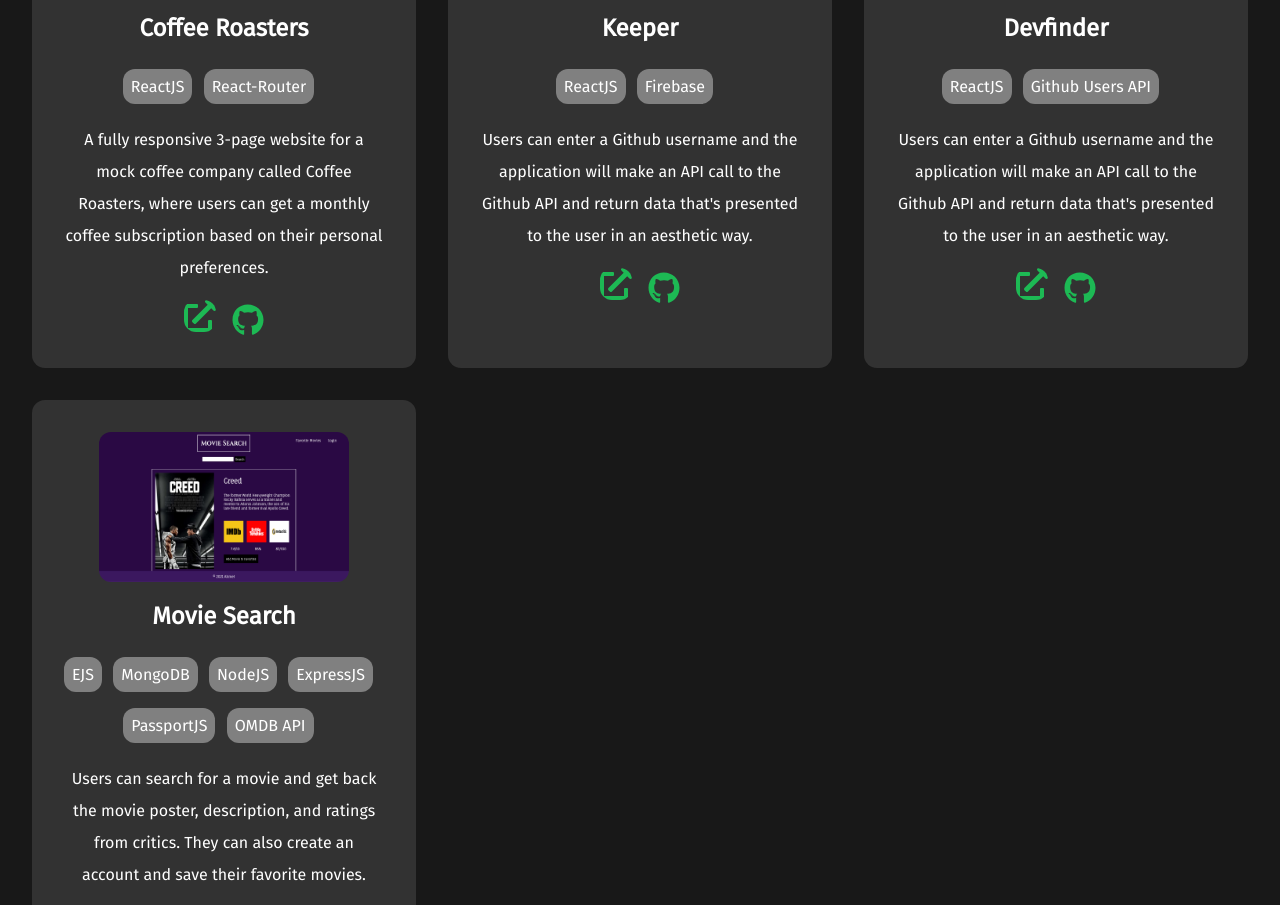
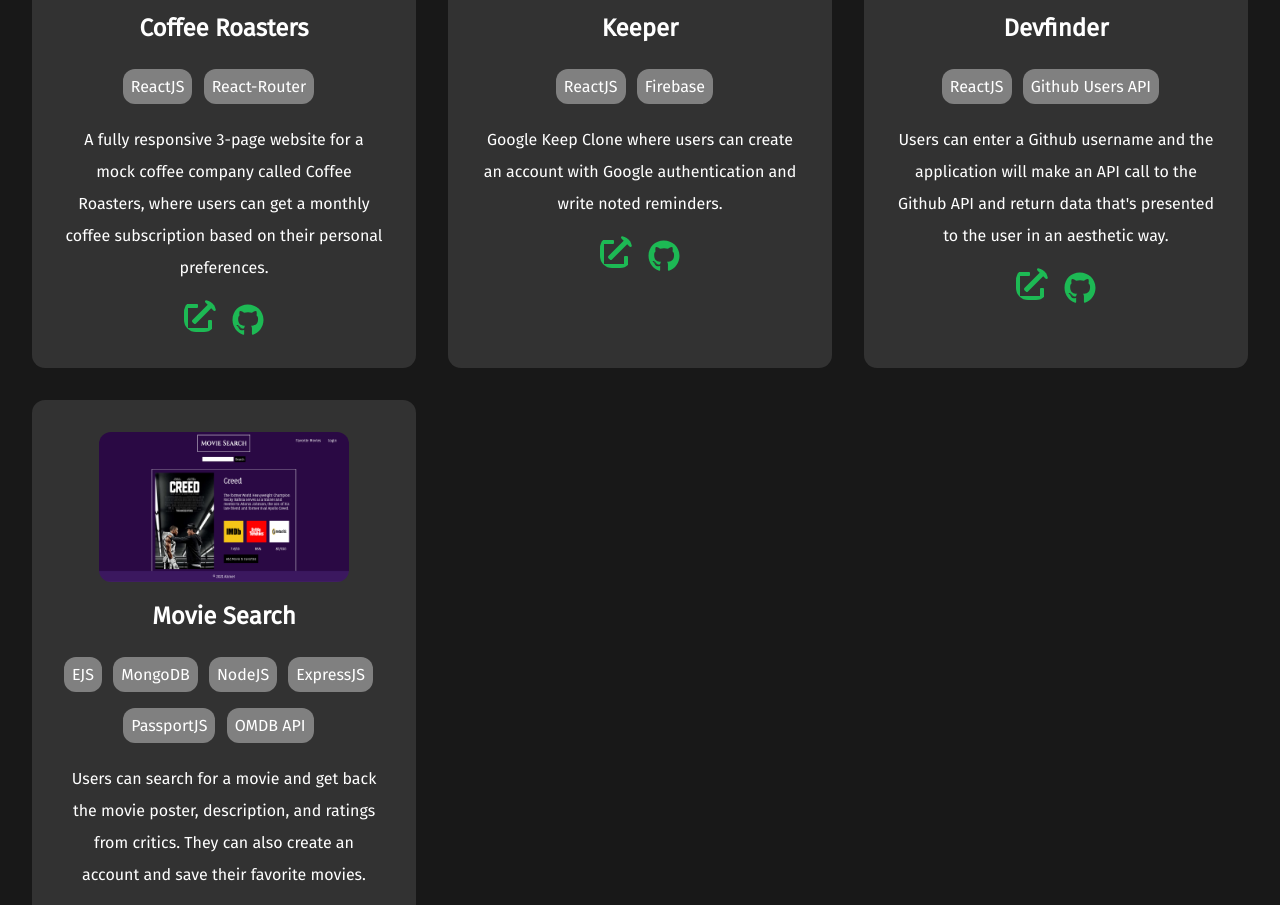
Before and after one commit to Ah-Re/personal-website, a React (Create React App) app: page / in a window 1280 px wide. Shown: the part 1580-2485 px from the top of the page. Built offline with nearby package versions, Linux system fonts and the light colour scheme.

Commit message:
Changed Keeper description

```diff
--- a/src/components/Projects/Projects.jsx
+++ b/src/components/Projects/Projects.jsx
@@ -44,9 +44,8 @@ function Projects() {
         <h2>Keeper</h2>
         <p className="tool-tags">ReactJS</p>
         <p className="tool-tags">Firebase</p>
-        <p className="app-description">Users can enter a Github username and the application will
-        make an API call to the Github API and return data that's
-        presented to the user in an aesthetic way.</p>
+        <p className="app-description">Google Keep Clone where users can create an account with Google authentication
+        and write noted reminders.  </p>
         <a className="demo" href="https://constipated.github.io/keeper/">
         <FontAwesomeIcon icon={faExternalLinkAlt} color="#1DB954" size="2x"/>
         </a>
```
